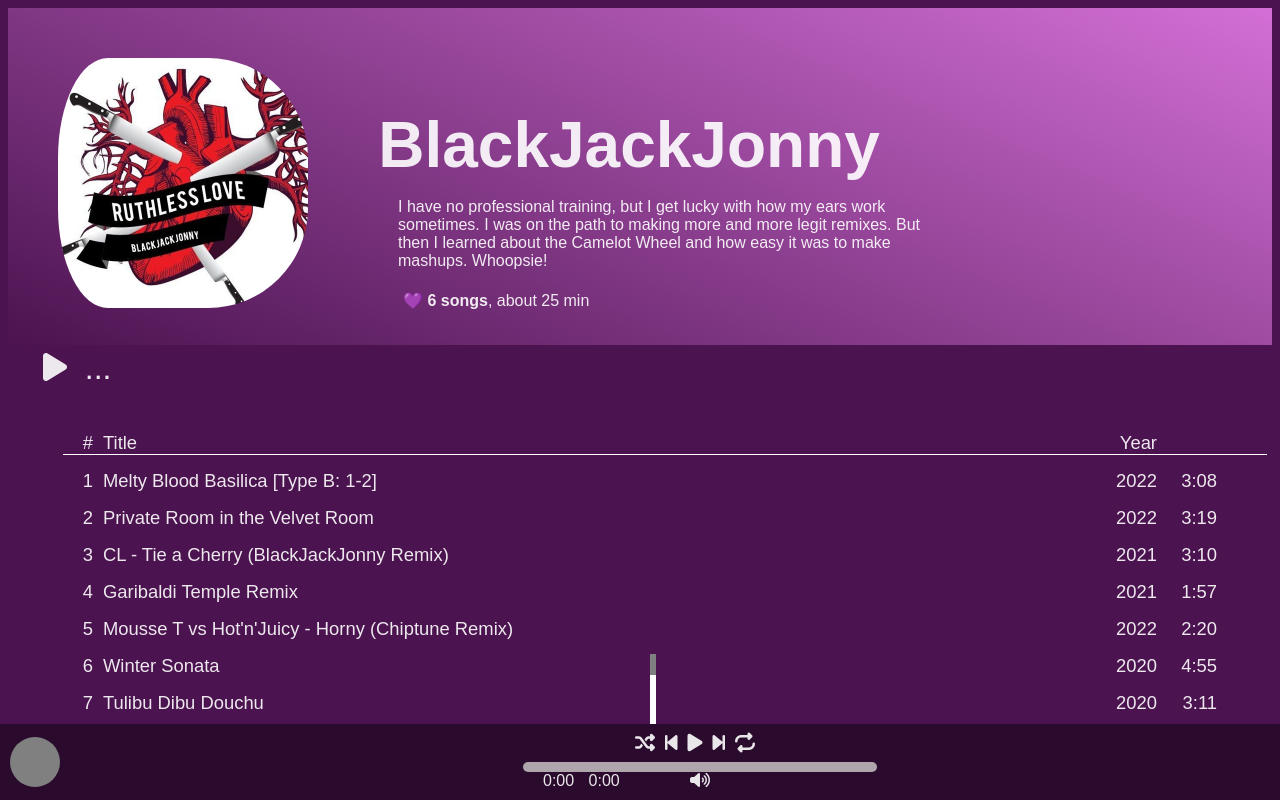
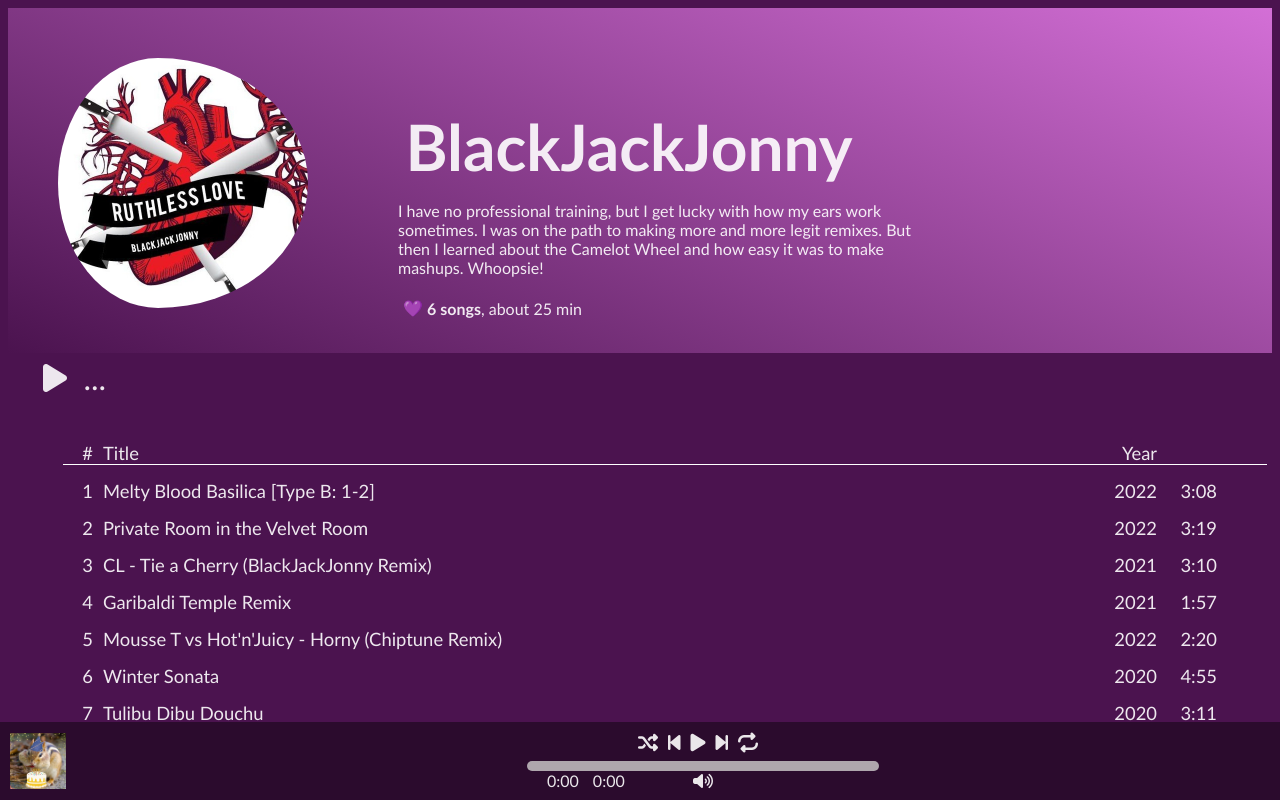
Before and after one commit to commdao/jon-dao-notreact, a plain HTML site: page music.html in a window 1280 px wide. Both pictures are taken after a click on the element 671 px from the left and 743 px from the top of the page. Drawn offline with Linux system fonts and the light colour scheme.

Commit message:
album art now included when playing

```diff
--- a/music-main.js
+++ b/music-main.js
@@ -2,49 +2,59 @@ let tracks = {
     1: {
         path: 'media/tracks/1 - Melty Blood Basilica.mp3',
         duration: '3:08',
-        name: 'Melty Blood Basilica [Type B: 1-2]'
+        name: 'Melty Blood Basilica [Type B: 1-2]',
+        photo: 'media/album-art/1.jpg'
     },
     2: {
         path:'media/tracks/2 - Private Room.m4a',
         duration: '3:19',
-        name: 'Private Room in the Velvet Room'
+        name: 'Private Room in the Velvet Room',
+        photo: 'media/album-art/2.jpg'
     },
     3: {
         path:'media/tracks/3 - Tie a Cherry.m4a',
         duration:'3:10',
-        name:'CL - Tie a Cherry (BlackJackJonny Remix)'
+        name:'CL - Tie a Cherry (BlackJackJonny Remix)',
+        photo: 'media/album-art/3.jpg'
     },
     4: {
         path:'media/tracks/4 - Garibaldi Temple Remix.m4a',
         duration:'1:57',
-        name: 'Garibaldi Temple Remix'
+        name: 'Garibaldi Temple Remix',
+        photo: 'media/album-art/4.jpg'
     },
     5: {
         path:'media/tracks/5 - Horny Chiptune.m4a',
         duration:'2:20',
-        name:"Mousse T vs Hot'n'Juicy - Horny (Chiptune Remix)"
+        name:"Mousse T vs Hot'n'Juicy - Horny (Chiptune Remix)",
+        photo: 'media/album-art/5.jpg'
     },
     6: {
         path:'media/tracks/6 - Winter Sonata.m4a',
         duration:'4:55',
-        name:'Winter Sonata'
+        name:'Winter Sonata',
+        photo: 'media/album-art/6.jpg'
     },
     7: {
         path:'media/tracks/7 - Tulibu Dibu Douchu.m4a',
         duration:'3:11',
-        name:'Tulibu Dibu Douchu'
+        name:'Tulibu Dibu Douchu',
+        photo: 'media/album-art/7.jpg'
     },
     8: {
         path:'media/tracks/8 - HBV.mp3',
         duration:'1:02',
-        name:'HBV'
+        name:'HBV',
+        photo: 'media/album-art/8.jpg'
     },
 };
 
 // Create an array of audio file URLs
 const audioFiles = Object.values(tracks).map(track => track.path);
+// Do the same for album art sources
+const albumArt = Object.values(tracks).map(track => track.photo);
 
-// Function to preload audio files
+// Function to preload audio files > still not sure if this helps anything
 function preloadAudio(audioFiles) {
     audioFiles.forEach(file => {
       const audio = new Audio();
@@ -65,12 +75,18 @@ audioPlayer.addEventListener('canplay', () => {
     updateProgressBar();
 });
 
+
 function playTrack(trackPath) {
+    const currentTrack = tracks[currentTrackIndex + 1];
+    const albumArtPath = currentTrack.photo;
+
     audioPlayer.src = trackPath;
     audioPlayer.load();
     audioPlayer.play().catch(() => {
         console.log("Error: The play request was interrupted.")
     });
+    const songPhotoElement = document.querySelector('.song-photo');
+    songPhotoElement.style.backgroundImage = `url(${albumArtPath})`;
 }
 
 const playButton = document.getElementById('playIcon');
@@ -204,8 +220,7 @@ volumeIcon.addEventListener('mouseenter', showVolumeSlider);
 volumeIcon.addEventListener('mouseleave', hideVolumeSlider);
 
 volumeSliderContainer.addEventListener('mousedown', startVolumeDrag);
-window.addEventListener('mousemove', handleVolumeDrag);
-window.addEventListener('mouseup', endVolumeDrag);
+
 
 function showVolumeSlider() {
     console.log('show volume');
@@ -214,7 +229,7 @@ function showVolumeSlider() {
 
 function hideVolumeSlider() {
     console.log('hide volume');
-    volumeSliderContainer.classList.remove('visible');
+    volumeSliderContainer.classList.remove('volume-slider-visible');
 }
 
 function startVolumeDrag(event) {
--- a/music-style.css
+++ b/music-style.css
@@ -1,6 +1,6 @@
 body {
     color: rgba(255, 255, 255, 0.9);
-    font-family: sans-serif;
+    font-family: 'Trebuchet MS', 'Lucida Sans Unicode', 'Lucida Grande', 'Lucida Sans', Arial, sans-serif;
     font-weight: 200;
     background: rgb(75,19,79);
 }
@@ -10,14 +10,17 @@ img {
     width: 250px;
     margin-top: 50px;
     padding-left: 50px;
-    border-radius: 100px;
+    object-fit: cover;
+}
+
+.top-image {
+    border-radius: 100%;
 }
 
 .spotlight {
     background: rgb(75,19,79);
     background: linear-gradient(23deg, rgba(75,19,79,1) 0%, rgba(211,111,214,1) 100%, rgba(34,34,34,1) 100%);
     display: flex;
-
 }
 
 .bio {
@@ -129,10 +132,11 @@ h1 {
     }
 
 .song-photo {
-    width: 50px;
-    height: 50px;
+    width: 56px;
+    height: 56px;
     background-color: gray;
-    border-radius: 25px;
+    background-size: cover;
+    background-position: center;
 }
 
 .heart {
@@ -192,6 +196,7 @@ h1 {
 }
 
 .volume-slider-container {
+    display: none;
     width: 6px;
     height: 70px;
     background-color: grey;
--- a/music.html
+++ b/music.html
@@ -6,14 +6,11 @@
     <meta name="viewport" content="width=device-width, initial-scale=1.0">
     <link rel="stylesheet" href="https://cdnjs.cloudflare.com/ajax/libs/font-awesome/6.4.0/css/all.min.css">
     <link rel="stylesheet" href="music-style.css">
-    <link rel="preconnect" href="https://fonts.googleapis.com">
-    <link rel="preconnect" href="https://fonts.gstatic.com" crossorigin>
-    <link href="https://fonts.googleapis.com/css2?family=Rubik:wght@300&display=swap" rel="stylesheet">
     <title>BlackJackJonny</title>
 </head>
 <body>
     <div class="spotlight">
-        <img src="media/blackjackjonny.jpg" alt="artist-image">
+        <img src="media/blackjackjonny.jpg" alt="artist-image" class="top-image">
         <div class="bio">
             <h1>BlackJackJonny</h1>
             <p class="details">I have no professional training, but I get lucky with how my ears work sometimes.
```
Also changed, not shown: media/album-art/1.jpg (added), media/album-art/2.jpg (added), media/album-art/3.jpg (added), media/album-art/4.jpg (added), media/album-art/5.jpg (added), media/album-art/6.jpg (added), media/album-art/7.jpg (added), media/album-art/8.jpg (added).
